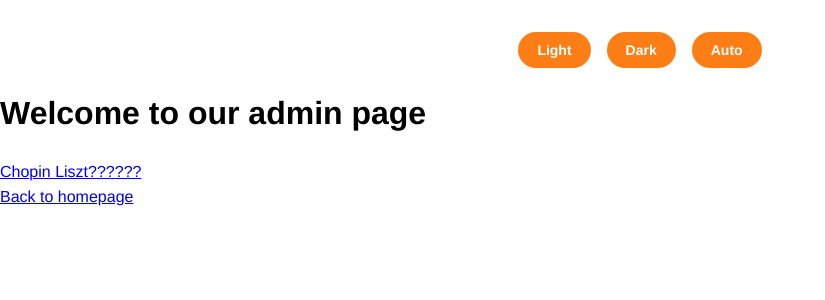
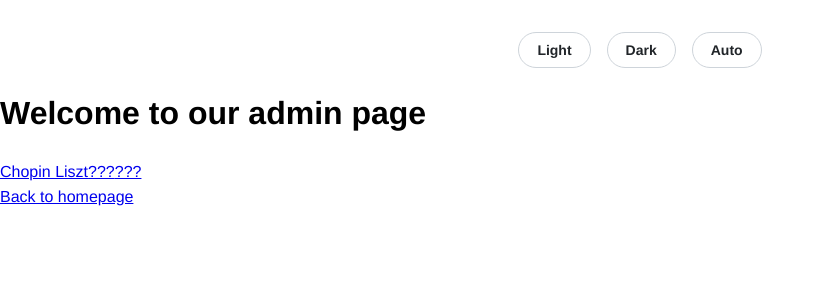
Before and after one commit to cjrace/almostyellow, a Next.js app: page /admin in a window 1280 px wide. Shown: the top 300 px of the page, without its empty margins (0-825 px from the left). Built offline with nearby package versions, Linux system fonts and the light colour scheme.

Commit message:
small bits of tidy up

```diff
--- a/components/ColorSchemeToggle.tsx
+++ b/components/ColorSchemeToggle.tsx
@@ -7,9 +7,15 @@ export function ColorSchemeToggle() {
 
   return (
     <Group justify="center" mt="xl">
-      <Button onClick={() => setColorScheme("light")}>Light</Button>
-      <Button onClick={() => setColorScheme("dark")}>Dark</Button>
-      <Button onClick={() => setColorScheme("auto")}>Auto</Button>
+      <Button variant="default" onClick={() => setColorScheme("light")}>
+        Light
+      </Button>
+      <Button variant="default" onClick={() => setColorScheme("dark")}>
+        Dark
+      </Button>
+      <Button variant="default" onClick={() => setColorScheme("auto")}>
+        Auto
+      </Button>
     </Group>
   );
 }
--- a/pages/_app.tsx
+++ b/pages/_app.tsx
@@ -1,7 +1,6 @@
 import { AppProps } from "next/app";
 import Head from "next/head";
-import Script from "next/script";
-import { MantineProvider, useMantineColorScheme } from "@mantine/core";
+import { MantineProvider } from "@mantine/core";
 import { theme } from "../theme";
 import { ColorSchemeToggle } from "../components/ColorSchemeToggle";
 import "@mantine/core/styles.css";
--- a/pages/admin.tsx
+++ b/pages/admin.tsx
@@ -1,4 +1,3 @@
-// import styles from '../app/page.module.css';
 import Link from "next/link";
 
 const AdminPage = () => {
```
